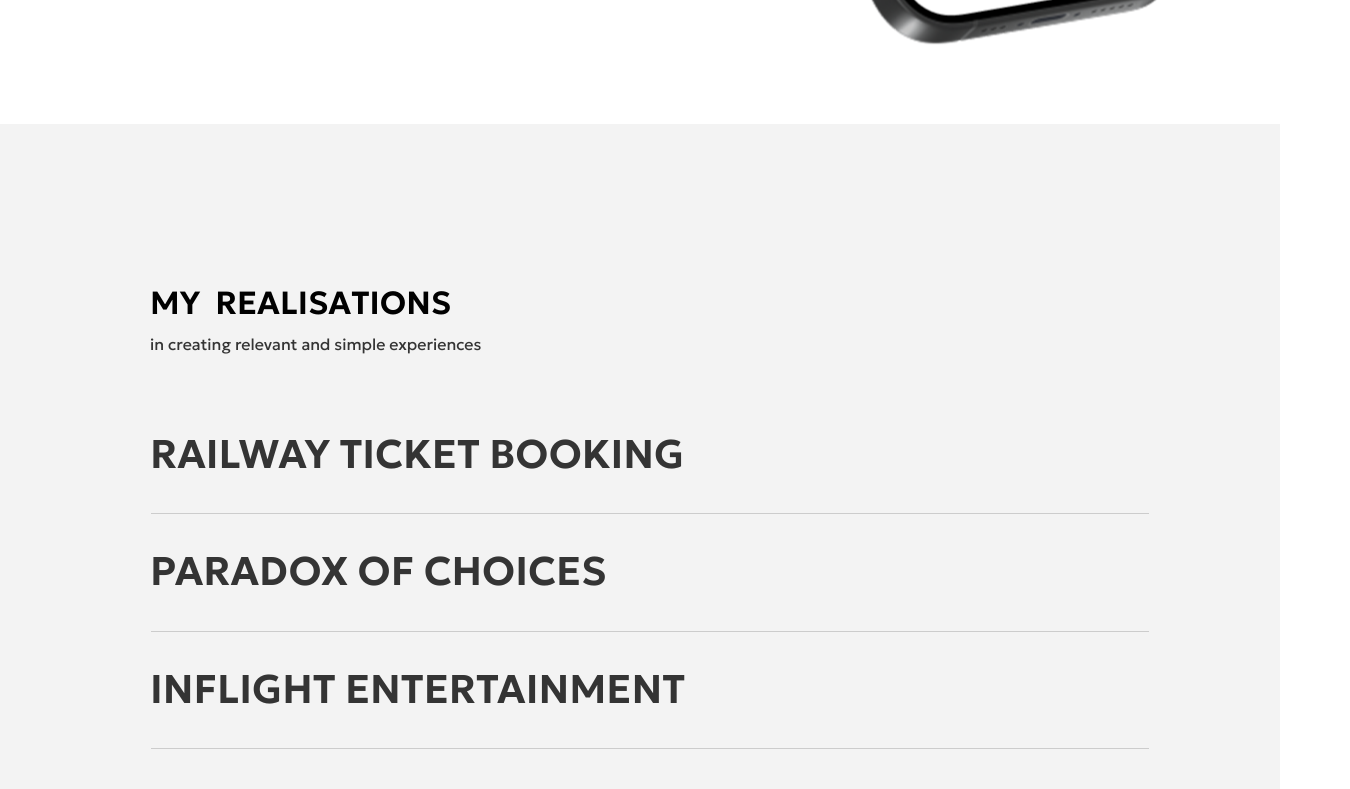
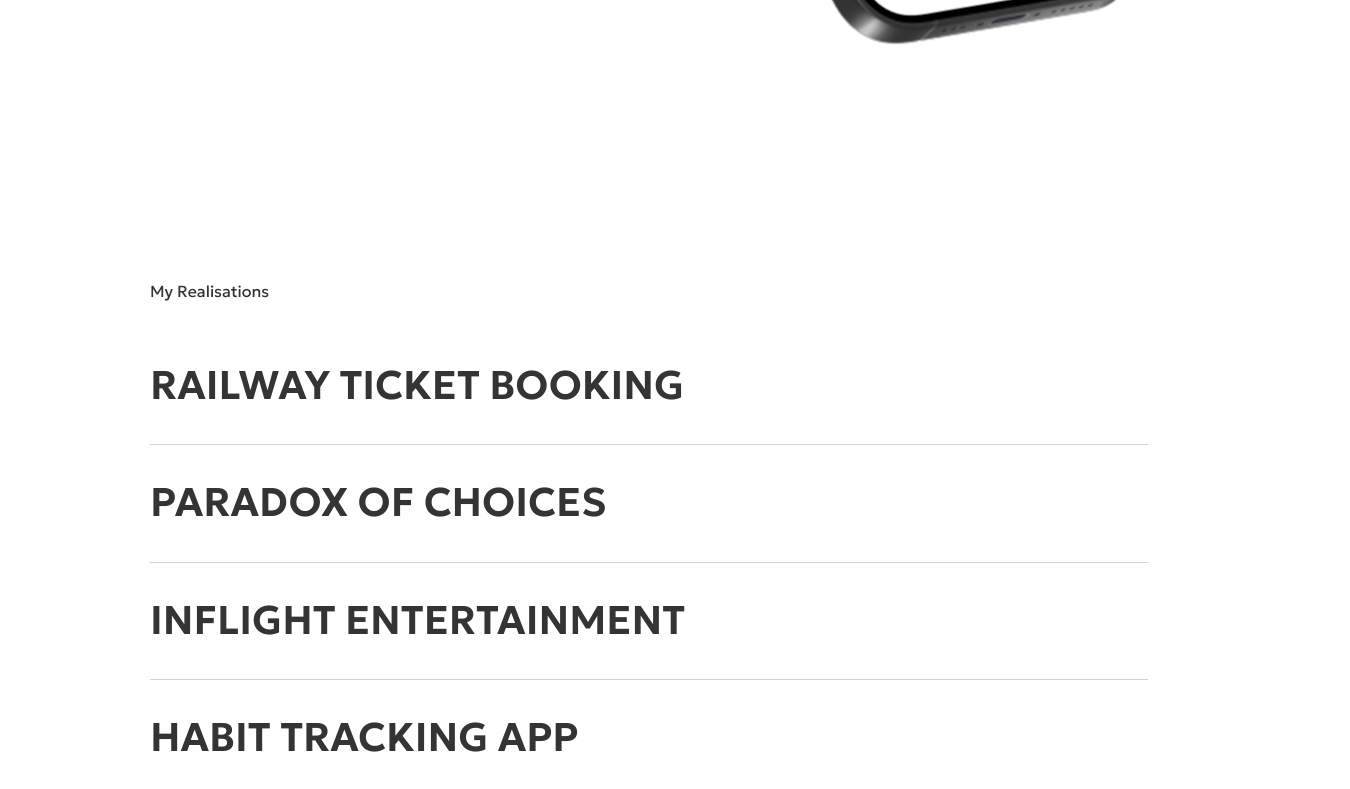
Before and after one commit to sonurajp/paru-portfolio, a React (Vite) app: page / in a window 1280 px wide. Shown: the part 4380-5169 px from the top of the page, 1350 px wide, since content can reach past the window. Built offline with nearby package versions, Linux system fonts and the light colour scheme.

Commit message:
v3 changes

```diff
--- a/src/components/home/MyRealisation/MyRealisation.jsx
+++ b/src/components/home/MyRealisation/MyRealisation.jsx
@@ -22,63 +22,7 @@ const MyRealisationConfigs = [
 ];
 
 const MyRealisation = () => {
-  const [animatedChars, setAnimatedChars] = useState(0);
-  const [startAnimation, setStartAnimation] = useState(false);
-  const [isVisible, setIsVisible] = useState(false);
-  const titleRef = useRef(null);
-  const titleText = "MY REALISATIONS";
-  const characters = titleText.split(""); // Split into characters instead of words
-
-  useEffect(() => {
-    const observer = new IntersectionObserver(
-      ([entry]) => {
-        if (entry.isIntersecting && !isVisible) {
-          setIsVisible(true);
-        }
-      },
-      {
-        threshold: 1, // Trigger when 10% of the element is visible
-        rootMargin: "0px 0px -50px 0px", // Trigger slightly before it comes into view
-      }
-    );
-
-    if (titleRef.current) {
-      observer.observe(titleRef.current);
-    }
-
-    return () => {
-      if (titleRef.current) {
-        observer.unobserve(titleRef.current);
-      }
-    };
-  }, [isVisible]);
-
-  useEffect(() => {
-    if (!isVisible) return;
-
-    // Start animation after component becomes visible
-    const startTimer = setTimeout(() => {
-      setStartAnimation(true);
-    }, 300); // 300ms delay after becoming visible
-
-    return () => clearTimeout(startTimer);
-  }, [isVisible]);
-
-  useEffect(() => {
-    if (!startAnimation) return;
-
-    const timer = setInterval(() => {
-      setAnimatedChars((prev) => {
-        if (prev < characters.length) {
-          return prev + 1;
-        }
-        clearInterval(timer);
-        return prev;
-      });
-    }, 100); // 100ms between each character (adjust for speed)
-
-    return () => clearInterval(timer);
-  }, [startAnimation, characters.length]);
+  const titleText = "My Realisations";
 
   return (
     <Box
@@ -87,10 +31,6 @@ const MyRealisation = () => {
       // justifyContent="center"
       // alignItems="center"
       height="1260px"
-      sx={{
-        background: "#F3F3F3",
-        // padding: "5rem",
-      }}
     >
       <Box mt="155px" ml="150px">
         <Box
@@ -99,46 +39,15 @@ const MyRealisation = () => {
           justifyContent="flex-start"
           width="100%"
           gap="5px"
-          mb="80px"
+          mb="64px"
         >
           <Typography
-            fontSize="32px"
-            fontWeight={600}
-            ref={titleRef}
             sx={{
-              fontFamily: "inherit", // Maintain consistent font
-              letterSpacing: "normal", // Maintain letter spacing
-            }}
-          >
-            {characters.map((char, index) => (
-              <span
-                key={index}
-                style={{
-                  color: index < animatedChars ? "#000000" : "#FF5832",
-                  transition: "all 0.4s cubic-bezier(0.4, 0, 0.2, 1)",
-                  display: "inline-block",
-                  transform:
-                    index < animatedChars ? "translateY(0)" : "translateY(3px)",
-                  opacity: index < animatedChars ? 1 : 0.7,
-                  // Preserve spaces
-                  whiteSpace: char === " " ? "pre" : "normal",
-                  // minWidth: char === " " ? "0.3em" : "auto",
-                }}
-              >
-                {char === " " ? "\u00A0" : char}{" "}
-                {/* Use non-breaking space for better spacing */}
-              </span>
-            ))}
-          </Typography>
-          <Typography
-            sx={{
-              opacity: animatedChars >= characters.length ? 1 : 0,
-              transition: "opacity 0.8s ease-in-out 0.2s", // Fade in subtitle after title completes
               color: "#343434",
             }}
             fontSize="1rem"
           >
-            in creating relevant and simple experiences
+            {titleText}
           </Typography>
         </Box>
         <Box display="flex">
--- a/src/components/home/MyRealisation/components/MyRealisationBox.jsx
+++ b/src/components/home/MyRealisation/components/MyRealisationBox.jsx
@@ -21,7 +21,7 @@ const MyRealisationBox = ({ headText, index, route }) => {
       onMouseEnter={() => setHovered(true)}
       onMouseLeave={() => setHovered(false)}
       sx={{
-        width: "1000px",
+        width: "78vw",
         transition: "all 0.3s ease",
         cursor: route ? "pointer" : "default",
       }}
@@ -37,6 +37,7 @@ const MyRealisationBox = ({ headText, index, route }) => {
         sx={{
           color: hovered ? "#FF5832" : "#343434",
           transition: "color 0.3s ease",
+          whiteSpace: "nowrap",
         }}
       >
         {headText}
@@ -47,6 +48,7 @@ const MyRealisationBox = ({ headText, index, route }) => {
         gap={1}
         justifyContent="flex-end"
         sx={{
+          flex: 1,
           pointerEvents: "none", // 👈 CRITICAL
         }}
       >
--- a/src/components/layout/Footer/Footer.jsx
+++ b/src/components/layout/Footer/Footer.jsx
@@ -21,11 +21,11 @@ const Footer = () => (
     <img
       src={FooterImageHover}
       className="footer-image-slide"
-     /* onMouseEnter={(e) => {
+      /* onMouseEnter={(e) => {
         e.currentTarget.src = FooterImageHover;
         e.currentTarget.classList.add("footer-image-slide");
       }}*/
-     /* onMouseLeave={(e) => {
+      /* onMouseLeave={(e) => {
         e.currentTarget.src = FooterImage;
         e.currentTarget.classList.remove("footer-image-slide");
       }}*/
@@ -42,13 +42,13 @@ const Footer = () => (
         width: "100%",
         display: "flex",
         alignItems: "center",
+        justifyContent: "space-around",
       }}
-      ml="140px"
     >
-      <Typography fontSize="14px" mr="198px">
+      <Typography fontSize="14px">
         parvathy.26@outlook.com &nbsp;+91 9500485529
       </Typography>
-      <Box mr="338px">
+      <Box mr={25}>
         <a
           href="https://behance.net/"
           target="_blank"
@@ -75,7 +75,12 @@ const Footer = () => (
           Linkedin
         </a>
       </Box>
-      <Typography sx={{ color: "rgba(118, 118, 118, 1)", fontSize: "14px" }}>
+      <Typography
+        sx={{
+          color: "rgba(118, 118, 118, 1)",
+          fontSize: "14px",
+        }}
+      >
         Designed by Parvathy T A
       </Typography>
     </Box>
--- a/src/components/layout/NavBar/NavBar.jsx
+++ b/src/components/layout/NavBar/NavBar.jsx
@@ -1,8 +1,9 @@
 import React, { useEffect, useState } from "react";
 import { Box, Typography } from "@mui/material";
 import getInTouch from "../../../assets/getintouch.svg";
+
 import { useNavigate } from "react-router-dom";
-const NavBar = ({ type = "home", logo = "" }) => {
+const NavBar = ({ type = "home", logo = "", onWorkClick = () => {} }) => {
   const navText = ["ABOUT", "WORK", "RESUME"];
   const navigate = useNavigate();
   const [bgColor, setBgColor] = useState("#F3F2EE");
@@ -66,7 +67,7 @@ const NavBar = ({ type = "home", logo = "" }) => {
                 navigate("/resume");
                 window.scrollTo({ top: 0, left: 0, behavior: "auto" });
               } else if (text === "WORK") {
-                navigate("/work");
+                onWorkClick();
               } else if (text === "ABOUT") {
                 navigate("/about");
               }
@@ -81,7 +82,7 @@ const NavBar = ({ type = "home", logo = "" }) => {
             style={{ marginTop: "3px", marginRight: "4px" }}
           />
           <img
-           src={getInTouch}
+            src={getInTouch}
             alt="Get in Touch"
             style={{ width: "97px", height: "14px", cursor: "pointer" }}
           />
--- a/src/components/work/components/ProjectShowcase/ProjectShowcase.jsx
+++ b/src/components/work/components/ProjectShowcase/ProjectShowcase.jsx
@@ -21,7 +21,7 @@ const ProjectShowcase = () => {
           mr="auto"
           justifyContent="flex-end"
         >
-          <Box display="flex" gap="32px" mt="320px"  >
+          <Box display="flex" gap="32px" mt="320px">
             <Box
               sx={{
                 width: "5px",
@@ -52,7 +52,7 @@ const ProjectShowcase = () => {
               height: "100%",
               width: prjctData.width || "100%",
               objectFit: "cover",
-              //mr: "1.875rem",
+              mr: "30px",
               ml: "235px", // Keep default margin-left for 125% zoom
 
               "@media (max-width:1280px)": {
--- a/src/pages/Home/Home.jsx
+++ b/src/pages/Home/Home.jsx
@@ -1,4 +1,4 @@
-import React from "react";
+import React, { useRef } from "react";
 import { Footer, NavBar } from "../../components/layout";
 import {
   HeroSection,
@@ -9,16 +9,29 @@ import {
 
 import oneMobile from "../../assets/oneMobile.png";
 import logo from "../../assets/logo.svg";
+import { Box } from "@mui/material";
 
 const Home = () => {
+  const workRef = useRef(null);
   return (
     <>
-      <NavBar logo={logo} />
-
+      {/* <NavBar logo={logo} workRef={workRef} /> */}
+      <NavBar
+        logo={logo}
+        onWorkClick={() => {
+          workRef.current?.scrollIntoView({
+            behavior: "smooth",
+            block: "start",
+          });
+        }}
+      />
       <HeroSection />
+      <div ref={workRef}>
         <ProjectSection
           bgText={" Rebuilding Wholesale Portal"}
-        projectName={["Rebuilding", "Wholesale", "Portal"]}
+          projectName={`Rebuilding
+Wholesale
+Portal`}
           image={
             "https://ik.imagekit.io/Gdragon/Portfolio/Homepage/metro.svg?updatedAt=1753626912984"
           }
@@ -27,13 +40,16 @@ const Home = () => {
           imgWidth="487.7px"
           height="577px"
           width="577px"
-        top="11%"
+          top="4%"
+          right="-10%"
           textRight="294px"
           routeId="rebuild-wholesale-portal"
         />
         <ProjectSection
           bgText={" Social Platform for Education"}
-        projectName={["Social", "Platform for", "Education"]}
+          projectName={`Social
+Platform for
+Education`}
           image={
             "https://ik.imagekit.io/Gdragon/Portfolio/Homepage/Social.svg?updatedAt=1753626915031"
           }
@@ -49,7 +65,9 @@ const Home = () => {
         />
         <ProjectSection
           bgText={" Sports Application Design"}
-        projectName={["Sports", "Application", "Design"]}
+          projectName={`Sports
+Application
+Design`}
           image={
             "https://ik.imagekit.io/Gdragon/Portfolio/Homepage/Nextsports.svg?updatedAt=1753626913339"
           }
@@ -65,7 +83,9 @@ const Home = () => {
         />
         <ProjectSection
           bgText={" Healthy Foods Onboarding Experience"}
-        projectName={["Healthy Foods", "Onboarding", "Experience"]}
+          projectName={`Healthy Foods
+Onboarding
+Experience`}
           image={oneMobile}
           scrollY={2500}
           top={"0%"}
@@ -77,9 +97,8 @@ const Home = () => {
           textRight="75px"
           routeId="health-food"
         />
+      </div>
       <MyRealisation />
-
-      {/* Exclude this from scroll snapping */}
       <VisualHighlightSection />
       <Footer />
     </>
```
Also changed, not shown: src/components/home/ProjectSection/ProjectSection.jsx (+11 -9 lines), src/components/home/VisualHighlightSection/VisualHighlightSection.jsx (+11 -9 lines). Lines whose indentation alone changed are shown as unchanged.
